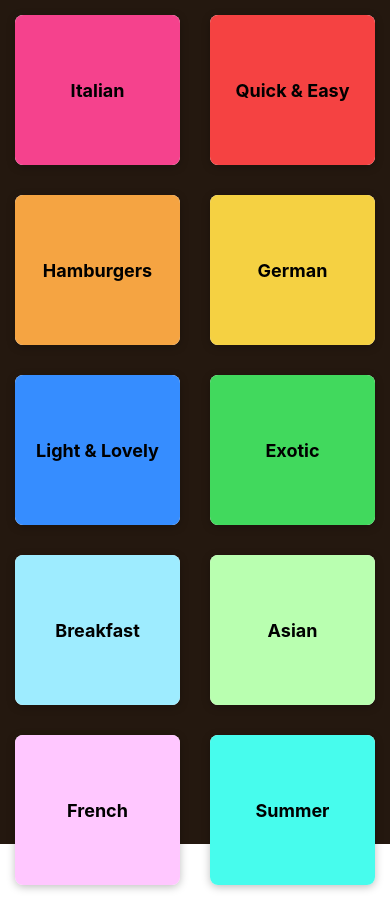
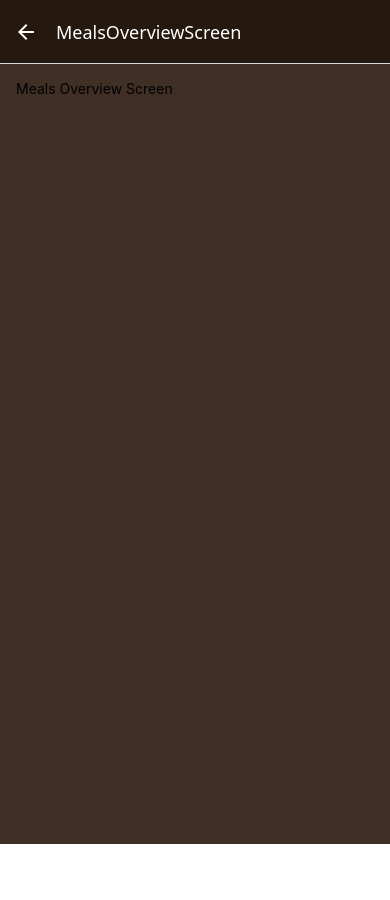
Before and after one commit to Henrydykee/MealApp, a React Native app: screen /MealsOverviewScreen in a window 390 px wide. After the commit the page ends 844 px from the top, so only its background shows below. Built offline with nearby package versions, Linux system fonts and the light colour scheme.

Commit message:
set up navigation

```diff
--- a/App.tsx
+++ b/App.tsx
@@ -1,18 +1,40 @@
 import { StatusBar } from 'expo-status-bar';
-import { SafeAreaView, StyleSheet, Text, View } from 'react-native';
-import CatgoryScreen from 'screens/category_screen';
+import { SafeAreaView, StyleSheet, View } from 'react-native';
+import CategoryScreen from './screens/category_screen'; // Fixed typo in import
+import { NavigationContainer } from '@react-navigation/native';
+import { createNativeStackNavigator } from '@react-navigation/native-stack';
+import MealsOverviewScreen from 'screens/meals_overview_screen';
+
+const Stack = createNativeStackNavigator();
 
 export default function App() {
   return (
     <>
       <StatusBar style="light" />
-      <SafeAreaView style={styles.container}>
-        <CatgoryScreen />
-      </SafeAreaView>
+      <View style={styles.container}>
+
+          <NavigationContainer>
+            <Stack.Navigator
+              screenOptions={{
+                headerStyle: { backgroundColor: '#24180f' },
+                headerTintColor: 'white',
+                contentStyle: { backgroundColor: '#3f2f25' }
+              }}
+            >
+              <Stack.Screen
+                name="MealsCategories"
+                component={CategoryScreen}
+                options={{ title: 'Meal Categories' }}
+
+              />
+              <Stack.Screen name='MealsOverviewScreen' component={MealsOverviewScreen} />
+
+            </Stack.Navigator>
+          </NavigationContainer>
+
+      </View>
     </>
-
-
-  )
+  );
 }
 
 const styles = StyleSheet.create({
@@ -20,4 +42,7 @@ const styles = StyleSheet.create({
     flex: 1,
     backgroundColor: '#24180f',
   },
+  safeArea: {
+    flex: 1,
+  }
 });
--- a/components/categoryGridTile.tsx
+++ b/components/categoryGridTile.tsx
@@ -1,10 +1,14 @@
 import { Pressable, Text, View, StyleSheet, Platform } from "react-native";
 
 
-function CategoryGridTile({ title, color }: { title: string, color: string }) {
+import { GestureResponderEvent } from "react-native";
+
+function CategoryGridTile({ title, color , onPress }: { title: string, color: string , onPress : (event: GestureResponderEvent) => void }) {
 
     return <View style={styles.gridItem}>
-        <Pressable style={({ pressed }) => [styles.buttonStyle, pressed ? styles.buttonPressed : null]}>
+        <Pressable style={({ pressed }) => [styles.buttonStyle, pressed ? styles.buttonPressed : null]}
+            onPress= {onPress}
+            >
             <View style={[styles.innerContainer ,{ backgroundColor: color }]}>
                 <Text style={styles.title}>{title}</Text>
             </View>
--- a/package.json
+++ b/package.json
@@ -10,13 +10,17 @@
   },
   "dependencies": {
     "@react-navigation/native": "^7.0.14",
+    "@react-navigation/native-stack": "^7.2.0",
+    "@react-navigation/stack": "^7.1.1",
     "@types/expo": "^32.0.13",
     "@types/react": "~18.3.12",
     "@types/react-native": "^0.72.8",
     "expo": "~52.0.27",
     "expo-status-bar": "~2.0.1",
     "react": "18.3.1",
-    "react-native": "0.76.6"
+    "react-native": "0.76.6",
+    "react-native-safe-area-context": "4.12.0",
+    "react-native-screens": "~4.4.0"
   },
   "devDependencies": {
     "@babel/core": "^7.25.2",
--- a/screens/category_screen.tsx
+++ b/screens/category_screen.tsx
@@ -1,4 +1,4 @@
-import { View, FlatList} from "react-native";
+import { View, FlatList, GestureResponderEvent } from "react-native";
 import { CATEGORIES } from "data/dummy-data";
 import Category from "models/category";
 import CategoryGridTile from "components/categoryGridTile";
@@ -7,18 +7,32 @@ import { ListRenderItemInfo } from "react-native";
 
 
 
-function renderCategoryItem({ item }: ListRenderItemInfo<Category>){
-    return <CategoryGridTile title={item.title} color={item.color}/>
-}
 
 
-function CatgoryScreen(){
+
+
+
+
+function CatgoryScreen({ navigation }: { navigation: any }) {
+
+
+    function renderCategoryItem({ item }: ListRenderItemInfo<Category>) {
+        return <CategoryGridTile title={item.title} color={item.color} onPress={function (event: GestureResponderEvent): void {
+            pressHandler();
+
+        }} />
+    }
+
+    function pressHandler() {
+        navigation.navigate('MealsOverviewScreen');
+    }
+
     return (
         <View>
             <FlatList
                 data={CATEGORIES}
                 keyExtractor={(item) => item.id}
-                renderItem= {renderCategoryItem}
+                renderItem={renderCategoryItem}
                 numColumns={2}
             />
         </View>
--- /dev/null
+++ b/screens/meals_overview_screen.tsx
@@ -0,0 +1,23 @@
+import { Text , View , StyleSheet } from "react-native";
+import { MEALS } from "data/dummy-data";
+
+
+function MealsOverviewScreen() {
+  return (
+    <View>
+      <Text style={style.container}>Meals Overview Screen</Text>
+    </View>
+  );
+}
+
+export default MealsOverviewScreen;
+
+
+
+const style = StyleSheet.create({
+
+    container: {
+        flex: 1,
+        padding: 16
+    }
+})
```
Also changed, not shown: 1 other file (tests, documents, lock files or other folders).
